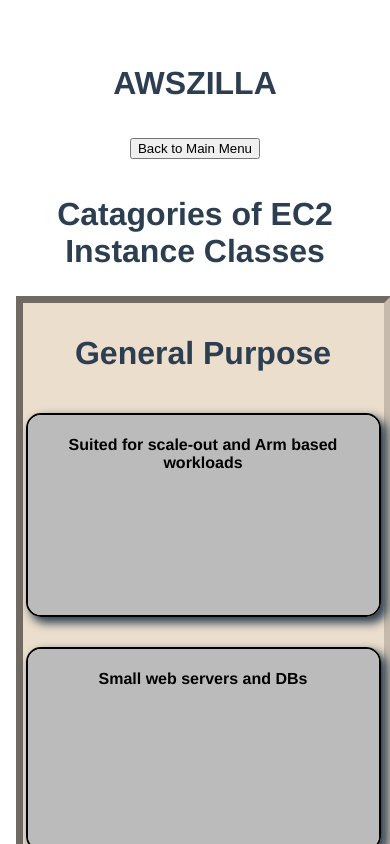
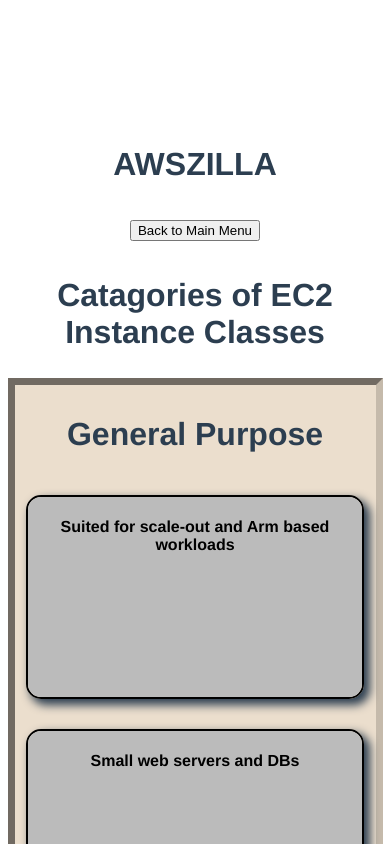
Before and after one commit to domenicbetters/awszilla, a Vue app: page /awszilla/solutionsarchitect/ec2grid in a window 390 px wide. Shown: the top 844 px of the page. Built offline with nearby package versions, Linux system fonts and the light colour scheme.

Commit message:
mobile formatting

```diff
--- a/src/App.vue
+++ b/src/App.vue
@@ -44,4 +44,13 @@
   flex-direction: column;
   align-items: center;
 }
+
+@media (max-width: 991.5px)
+{
+  #app {
+    display:flex;
+    flex-direction: column;
+    align-items: center;
+  }
+}
 </style>
--- a/src/components/EC2Card.vue
+++ b/src/components/EC2Card.vue
@@ -89,7 +89,7 @@
 
 @media (max-width: 991.5px) {
 .flip-card {
-  width: 100%;
+  width:95%;
   max-width: 400px;
 }
 
--- a/src/components/FlashCard.vue
+++ b/src/components/FlashCard.vue
@@ -94,7 +94,7 @@
 
 @media (max-width: 991.5px) {
 .flip-card {
-  width: 100%;
+  width: 985;
   max-width: 400px;
 }
 
--- a/src/views/EC2Grid.vue
+++ b/src/views/EC2Grid.vue
@@ -1,5 +1,5 @@
 <template>
-   <router-link :to = "{name: 'MainMenu'}"><button>Back to Main Menu</button></router-link>
+   <router-link :to = "{name: 'SAMenu'}"><button>Back to Main Menu</button></router-link>
    <h1>Catagories of EC2 Instance Classes</h1>
   <div class = "main-body">
     <div class = "type-column">
```
